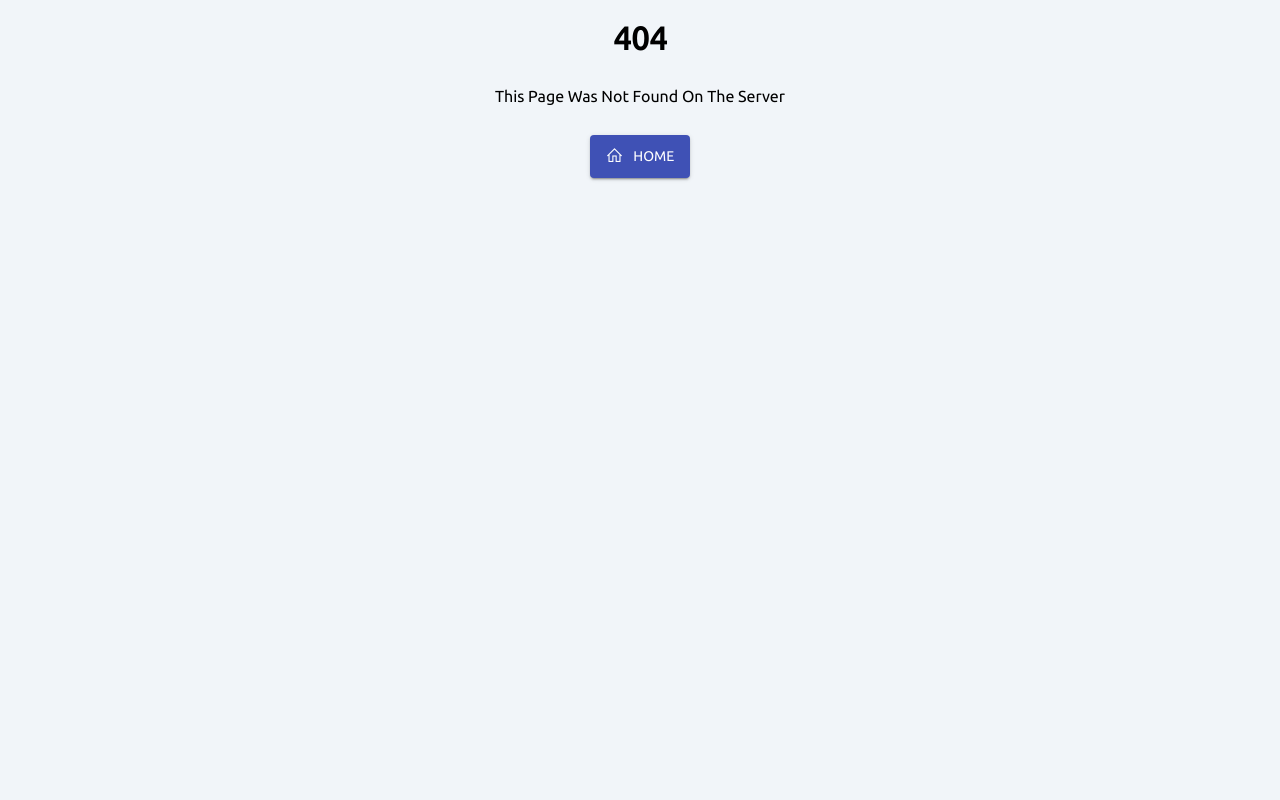
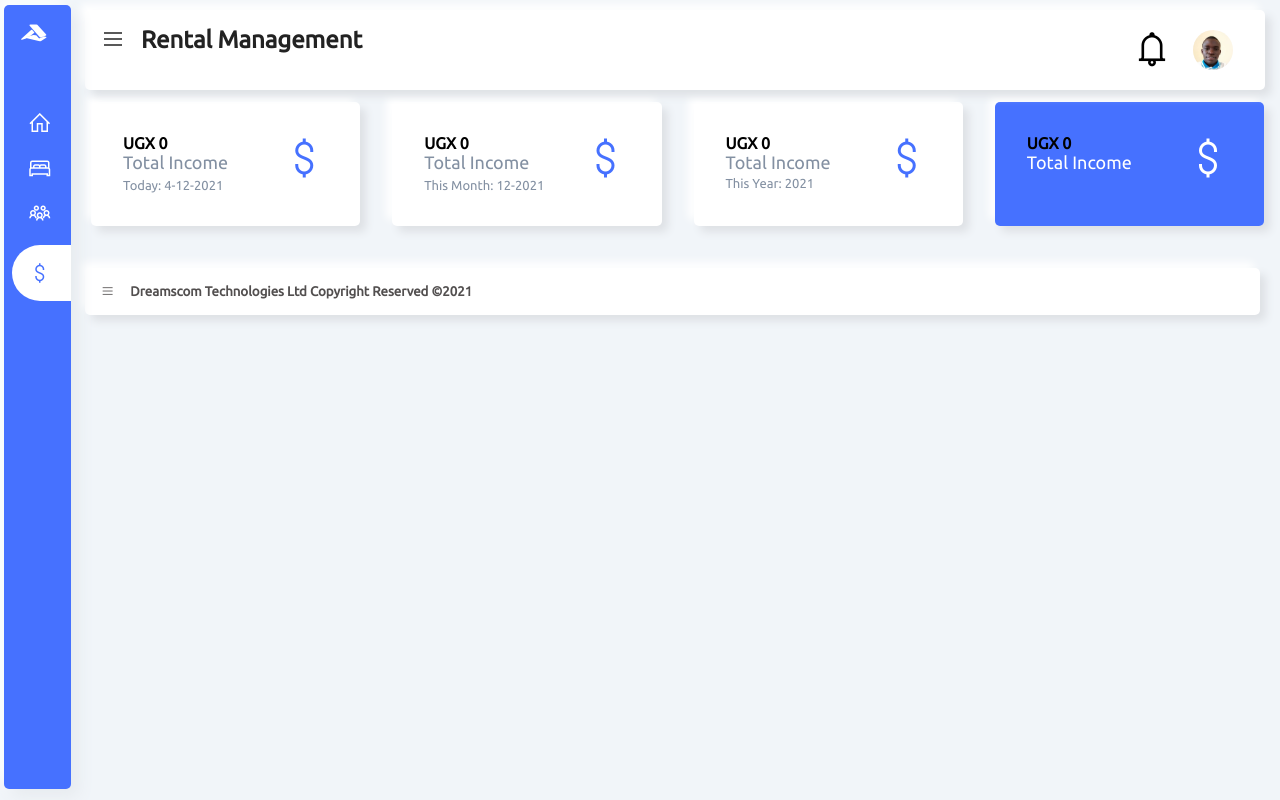
Before and after one commit to MulindwaDenis13/Rental, a React (Create React App) app in the folder client/: page /payments in a window 1280 px wide. Before the commit this address had no page. Built offline with nearby package versions, Linux system fonts and the light colour scheme; no server answers.

Commit message:
payments

```diff
--- a/client/src/Routes/admin/components/nav.jsx
+++ b/client/src/Routes/admin/components/nav.jsx
@@ -42,7 +42,7 @@ class Nav extends Component {
                         this.props.active === "rooms" ? "active" : ""
                       } _a_replaced`}
                     >
-                      <span className="las la-address-book"></span>
+                      <span className="las la-bed"></span>
                       <span>Rooms</span>
                     </span>
                   </Link>
--- a/client/src/Routes/admin/dashboard.jsx
+++ b/client/src/Routes/admin/dashboard.jsx
@@ -4,6 +4,7 @@ import Nav from "./components/nav";
 import Header from "../../components/header";
 import Footer from "../../components/footer";
 import { Link } from "react-router-dom";
+import Api from "../../api/users";
 
 class Dashboard extends Component {
   constructor(props) {
@@ -14,7 +15,42 @@ class Dashboard extends Component {
       open: false,
       message: "",
       messageState: "",
+      tenants: [],
+      rooms: [],
+      free: 0,
+      booked: 0,
     };
+    this.fetchRooms();
+    this.fetchTenants();
+  }
+
+  async fetchRooms() {
+    let result = (await Api.data("/rooms")) || [];
+    let free = 0;
+    let booked = 0;
+    if (result !== "Error") {
+      result.forEach((i) => {
+        i.room_status === "Free" ? free++ : booked++;
+      });
+      this.setState({
+        ...this.state,
+        rooms: result,
+        free: free,
+        booked: booked,
+      });
+    } else {
+      this.setState({
+        ...this.state,
+        rooms: [],
+        free: free,
+        booked: booked,
+      });
+    }
+  }
+
+  async fetchTenants() {
+    let result = (await Api.data("/tenants")) || [];
+    this.setState({ ...this.state, tenants: result === "Error" ? [] : result });
   }
 
   handleOpenActions = (e) => {
@@ -41,36 +77,36 @@ class Dashboard extends Component {
             <div className="cards">
               <div className="card-single">
                 <div className="">
-                  <h3>20</h3>
+                  <h3>{this.state.rooms.length}</h3>
                   <span>
                     Total Rooms <br />
                   </span>
                 </div>
                 <div className="">
-                  <span className="las la-users"> </span>
+                  <span className="las la-bed"> </span>
                 </div>
               </div>
               <div className="card-single">
                 <div className="">
-                  <h3>5</h3>
+                  <h3>{this.state.free}</h3>
                   <span>Free Rooms</span>
                 </div>
                 <div className="">
-                  <span className="las la-medkit"></span>
+                  <span className="las la-bed"></span>
                 </div>
               </div>
               <div className="card-single">
                 <div className="">
-                  <h3>15</h3>
+                  <h3>{this.state.booked}</h3>
                   <span>Occupied Rooms</span>
                 </div>
                 <div className="">
-                  <span className="las la-users"> </span>
+                  <span className="las la-bed"> </span>
                 </div>
               </div>
               <div className="card-single">
                 <div className="">
-                  <h3>12</h3>
+                  <h3>{this.state.tenants.length}</h3>
                   <span>Tenants</span>
                 </div>
                 <div className="">
--- /dev/null
+++ b/client/src/Routes/admin/payments.jsx
@@ -0,0 +1,155 @@
+import React, { Component } from "react";
+import Nav from "./components/nav";
+import Header from "../../components/header";
+import Footer from "../../components/footer";
+import Helper from "../../components/format";
+import Api from "../../api/users";
+
+class Payments extends Component {
+  constructor(props) {
+    super(props);
+    this.state = {
+      totalIncome: 0,
+      todayPayments: 0,
+      monthPayments: 0,
+      annualPayments: 0,
+    };
+    this.fetchPayments();
+  }
+
+  async fetchPayments() {
+    let result = (await Api.data("/payments")) || [];
+    let todayPayments = 0;
+    let monthPayments = 0;
+    let annualPayments = 0;
+    let total = 0;
+
+    let today =
+      new Date(Date.now()).getDate() +
+      "-" +
+      (new Date(Date.now()).getMonth() + 1) +
+      "-" +
+      new Date(Date.now()).getFullYear();
+
+    let month =
+      new Date(Date.now()).getMonth() +
+      1 +
+      "-" +
+      new Date(Date.now()).getFullYear();
+
+    let year = new Date(Date.now()).getFullYear();
+
+    if (result !== "Error") {
+      result.forEach((i) => {
+        total += i.payment_fee;
+        let paymentDate =
+          new Date(parseInt(i.payment_date)).getDate() +
+          "-" +
+          (new Date(parseInt(i.payment_date)).getMonth() + 1) +
+          "-" +
+          new Date(parseInt(i.payment_date)).getFullYear();
+
+        let paymentMonth =
+          new Date(parseInt(i.payment_date)).getMonth() +
+          1 +
+          "-" +
+          new Date(parseInt(i.payment_date)).getFullYear();
+
+        let paymentYear = new Date(parseInt(i.payment_date)).getFullYear();
+
+        if (today === paymentDate) {
+          todayPayments += i.payment_fee;
+        }
+        if (month === paymentMonth) {
+          monthPayments += i.payment_fee;
+        }
+        if (year === paymentYear) {
+          annualPayments += i.payment_fee;
+        }
+      });
+      this.setState({
+        ...this.state,
+        totalIncome: total,
+        todayPayments: todayPayments,
+        monthPayments: monthPayments,
+        annualPayments: annualPayments,
+      });
+    }
+  }
+  render() {
+    return (
+      <>
+        <input type="checkbox" id="nav-toggle" defaultChecked />
+        <Nav active="payments" />
+        <div className="main-content">
+          <Header />
+          <main>
+            <div className="cards">
+              <div className="card-single">
+                <div className="">
+                  <h4>UGX {Helper.format(this.state.todayPayments)}</h4>
+                  <span>
+                    Total Income <br />
+                    <span style={{ fontSize: "13px" }}>
+                      Today:{" "}
+                      {new Date(Date.now()).getDate() +
+                        "-" +
+                        (new Date(Date.now()).getMonth() + 1) +
+                        "-" +
+                        new Date(Date.now()).getFullYear()}
+                    </span>
+                  </span>
+                </div>
+                <div className="">
+                  <span className="las la-dollar-sign"> </span>
+                </div>
+              </div>
+              <div className="card-single">
+                <div className="">
+                  <h4>UGX {Helper.format(this.state.monthPayments)}</h4>
+                  <span>
+                    Total Income <br />
+                    <span style={{ fontSize: "13px" }}>
+                      This Month:{" "}
+                      {new Date(Date.now()).getMonth() +
+                        1 +
+                        "-" +
+                        new Date(Date.now()).getFullYear()}
+                    </span>
+                  </span>
+                </div>
+                <div className="">
+                  <span className="las la-dollar-sign"></span>
+                </div>
+              </div>
+              <div className="card-single">
+                <div className="">
+                  <h4>UGX {Helper.format(this.state.annualPayments)}</h4>
+                  <span>Total Income</span> <br />
+                  <span style={{ fontSize: "13px" }}>
+                    This Year: {new Date(Date.now()).getFullYear()}
+                  </span>
+                </div>
+                <div className="">
+                  <span className="las la-dollar-sign"> </span>
+                </div>
+              </div>
+              <div className="card-single">
+                <div className="">
+                  <h4>UGX {Helper.format(this.state.totalIncome)}</h4>
+                  <span>Total Income</span>
+                </div>
+                <div className="">
+                  <span className="las la-dollar-sign"> </span>
+                </div>
+              </div>
+            </div>
+          </main>
+          <Footer />
+        </div>
+      </>
+    );
+  }
+}
+
+export default Payments;
--- a/client/src/Routes/admin/room.jsx
+++ b/client/src/Routes/admin/room.jsx
@@ -187,7 +187,7 @@ class Room extends Component {
                                 margin: "20px",
                               }}
                             >
-                              <InputLabel id="type">RoomType</InputLabel>
+                              <InputLabel id="type">Type</InputLabel>
                               <Select
                                 inputProps={{ name: "type" }}
                                 id="select_room_type"
--- a/client/src/components/footer.jsx
+++ b/client/src/components/footer.jsx
@@ -7,7 +7,8 @@ function Footer() {
             <span className="las la-bars"></span>
           </label>
           <span className="health_unit_name">
-            Group One Copyright Reserved &copy; 2021
+            Dreamscom Technologies Ltd Copyright Reserved &copy;
+            {new Date(Date.now()).getFullYear()}
           </span>
         </h5>
       </footer>
--- /dev/null
+++ b/client/src/components/format.jsx
@@ -0,0 +1,5 @@
+export default class UI_Helper {
+  static format(value) {
+    return value.toLocaleString();
+  }
+}
--- a/client/src/user_routing/admin.jsx
+++ b/client/src/user_routing/admin.jsx
@@ -8,6 +8,7 @@ import Tenant from "../Routes/admin/tenant";
 import Room from "../Routes/admin/room";
 import RoomAllocation from "../Routes/admin/roomAllocation";
 import Payment from "../Routes/admin/payment";
+import Payments from "../Routes/admin/payments";
 import Error from "../components/404";
 
 class Admin extends Component {
@@ -24,6 +25,7 @@ class Admin extends Component {
             <Route path="/new-room" exact component={Room} />
             <Route path="/new-tenant" exact component={Tenant} />
             <Route path="/new-payment" exact component={Payment} />
+            <Route path="/payments" exact component={Payments} />
             <Route
               path="/new-room-allocation"
               exact
```
Also changed, not shown: 1 other file (tests, documents, lock files or other folders).
